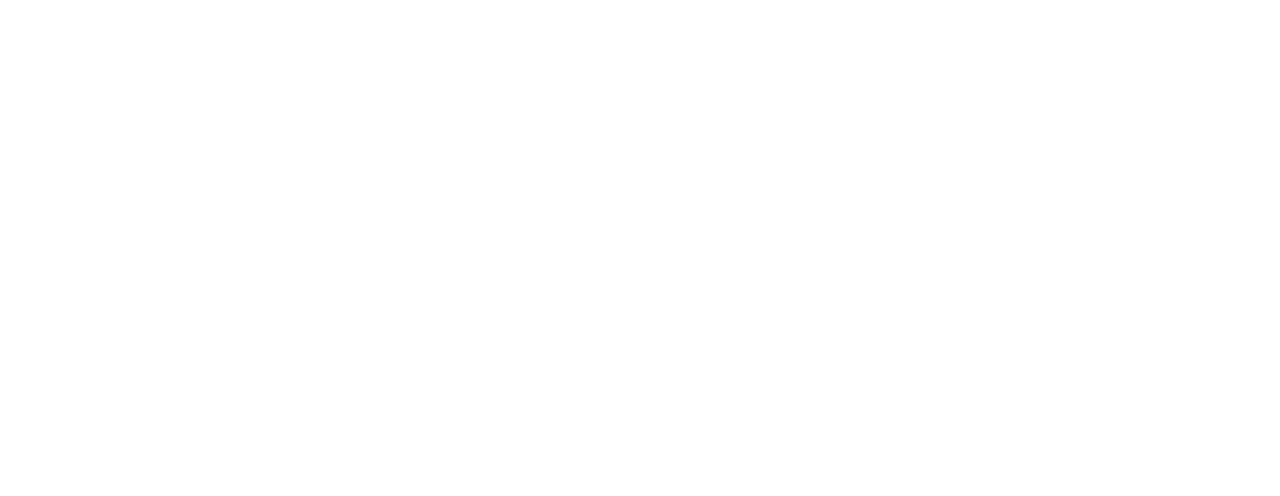
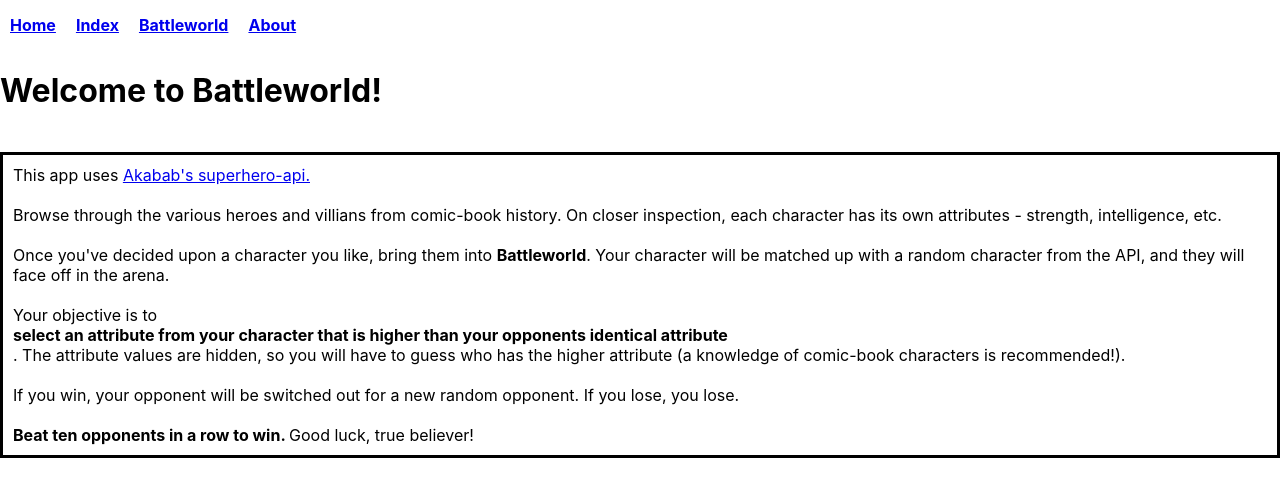
Before and after one commit to tdore92/Project-Battleworld, a React (Create React App) app: page /about in a window 1280 px wide. Before the commit this address had no page. Shown: the top 496 px of the page. Built offline with nearby package versions, Linux system fonts and the light colour scheme.

Commit message:
about page templated out

```diff
--- a/src/App.css
+++ b/src/App.css
@@ -196,5 +196,13 @@
   position: absolute;
   height: 200px;
   width: 200px;
+}
 
+/* ABOUT CSS */
+
+.about-main-container {
+  display: flex;
+  flex-direction: column;
+  border: 3px solid black;
+  padding: 10px;
 }
--- a/src/App.js
+++ b/src/App.js
@@ -4,6 +4,7 @@
 import Home from "./components/Home";
 import Index from "./components/Index";
 import Battleworld from "./components/Battleworld";
+import About from "./components/About";
 
 function App() {
   return (
@@ -13,6 +14,7 @@
           <Route exact path="/" element={<Home />} />
           <Route path="/index" element={<Index />} />
           <Route path="/battleworld" element={<Battleworld />} />
+          <Route path="/about" element={<About />} />
         </Routes>
       </BrowserRouter>
     </div>
--- a/src/common/NavBar.js
+++ b/src/common/NavBar.js
@@ -15,6 +15,9 @@
         <Link to="/battleworld" className="navbar-item">
           Battleworld
         </Link>
+        <Link to="/about" className="navbar-item">
+          About
+        </Link>
       </div>
     </>
   );
--- /dev/null
+++ b/src/components/About.js
@@ -0,0 +1,55 @@
+import NavBar from "../common/NavBar";
+
+function About() {
+  return (
+    <>
+      <NavBar />
+      <h1>Welcome to Battleworld!</h1>
+      <br />
+      <div className="about-main-container">
+        <div>
+          This app uses{" "}
+          <a
+            href="https://akabab.github.io/superhero-api/api/"
+            alt="api link"
+            target="blank"
+          >
+            Akabab's superhero-api.
+          </a>
+        </div>
+        <br />
+        <div>
+          Browse through the various heroes and villians from comic-book
+          history. On closer inspection, each character has its own attributes -
+          strength, intelligence, etc.
+        </div>
+        <br />
+        <div>
+          Once you've decided upon a character you like, bring them into{" "}
+          <strong>Battleworld</strong>. Your character will be matched up with a
+          random character from the API, and they will face off in the arena.
+        </div>
+        <br />
+        Your objective is to{" "}
+        <strong>
+          select an attribute from your character that is higher than your
+          opponents identical attribute
+        </strong>
+        . The attribute values are hidden, so you will have to guess who has the
+        higher attribute (a knowledge of comic-book characters is recommended!).
+        <br />
+        <br />
+        If you win, your opponent will be switched out for a new random
+        opponent. If you lose, you lose.
+        <br />
+        <br />
+        <div>
+          <strong>Beat ten opponents in a row to win. </strong>Good luck, true
+          believer!
+        </div>
+      </div>
+    </>
+  );
+}
+
+export default About;
--- a/src/components/Battleworld.js
+++ b/src/components/Battleworld.js
@@ -4,7 +4,7 @@
   return (
     <>
       <NavBar />
-      <div>Battleworld</div>
+      <div>Battleworld Page</div>
     </>
   );
 }
```
